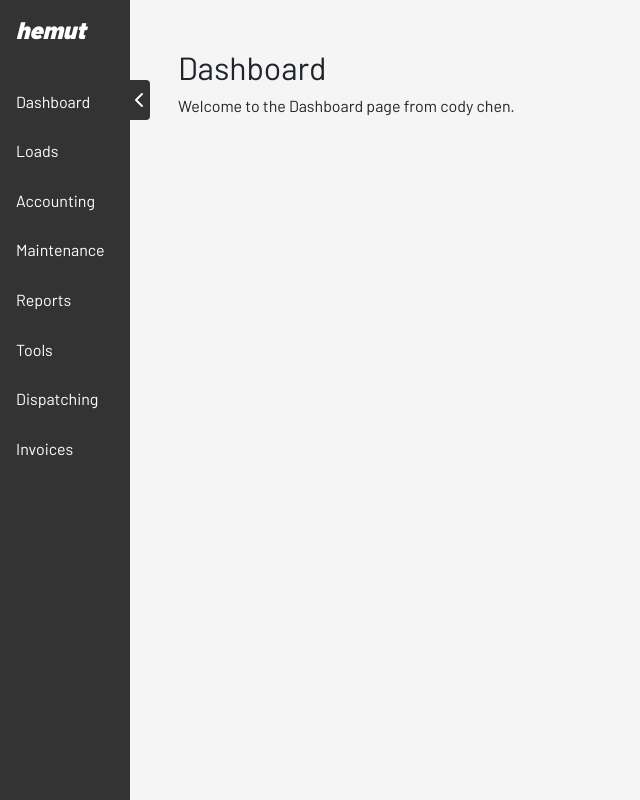
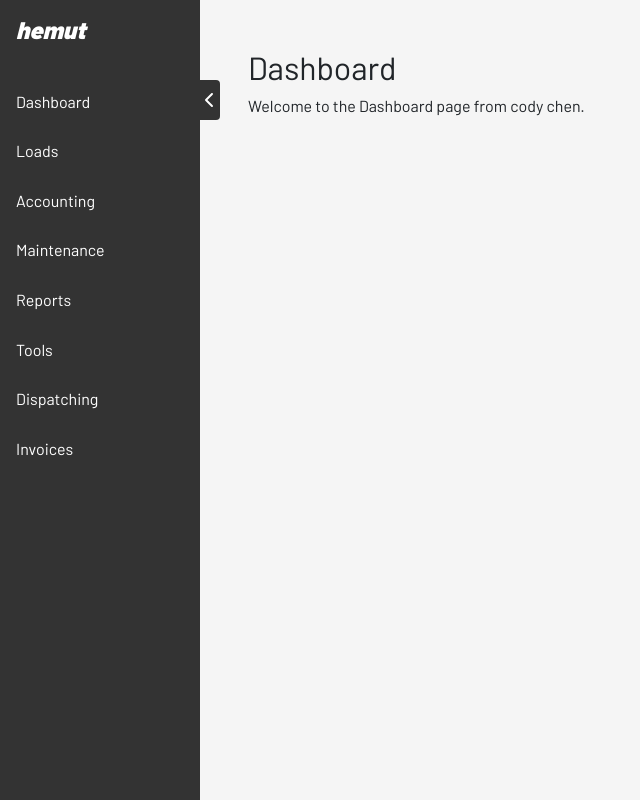
Before and after one commit to Hemut2025/fms-frontend, a React (Create React App) app in the folder frontend/: page / in a window 1280 px wide. Shown: the whole page, without its empty margins (0-640 px from the left). Built offline with nearby package versions, Linux system fonts and the light colour scheme.

Commit message:
stylistic changes storage commit before second iteration of nav bar

```diff
--- a/frontend/src/App.css
+++ b/frontend/src/App.css
@@ -3,7 +3,7 @@
   }
 
 .main-content {
-margin-left: 130px;
+margin-left: 200px;
 padding: 3rem;
 width: 97%;
 min-height: 100vh;
--- a/frontend/src/App.tsx
+++ b/frontend/src/App.tsx
@@ -10,7 +10,7 @@ import Dispatching from "./components/Pages/Dispatching";
 import Invoices from "./components/Pages/Invoices";
 import "./App.css";
 
-function App() {
+const App = () => {
   return (
     <Router>
       <div className="app">
@@ -31,6 +31,6 @@ function App() {
       </div>
     </Router>
   );
-}
+};
 
 export default App;
--- a/frontend/src/components/Navigation/Navigation.css
+++ b/frontend/src/components/Navigation/Navigation.css
@@ -1,23 +1,16 @@
 @import url('https://fonts.googleapis.com/css2?family=Barlow:wght@400;900&display=swap');
 
 .navigation {
-  width: 130px;
+  width: 200px;
   height: 100vh;
   background-color: #333;
   transition: all 0.3s ease;
   position: fixed;
-  left: 0;
-  top: 0;
   z-index: 1000;
+  font-family: 'Barlow', sans-serif;
+
 }
 
-.navigation.collapsed {
-  width: 0;
-}
-.navigation.collapsed .nav-item,
-.navigation.collapsed .nav-title {
-  visibility: hidden;
-}
 .nav-header {
   padding: 1rem;
   display: flex;
@@ -49,7 +42,6 @@
   align-items: center;
   justify-content: center;
   z-index: 1004;
-  transition: left 0.3 ease;
 }
 
 nav {
@@ -62,9 +54,7 @@ nav {
   padding: 0.8rem 1rem;
   color: white;
   text-decoration: none;
-  font-family: 'Barlow', sans-serif;
   font-weight: 400;
-  transition: all 0.3s ease;
   position: relative;
   width: 100%;
   overflow: hidden;
@@ -78,13 +68,22 @@ nav {
   width: 100%;
   height: 100%;
   background-color: #ffd700;
+  border-radius: 0 15px 15px 0;
   transition: left 0.3s ease;
   z-index: -1;
 }
 
+.navigation.collapsed {
+  width: 0;
+}
+.navigation.collapsed .nav-item,
+.navigation.collapsed .nav-title {
+  visibility: hidden;
+}
+
 .navigation.collapsed .nav-item.selected {
   transform: translateX(-5vw);
-  transition: transform 1s ease;
+  transition: transform .3s ease;
 }
 .nav-item:hover {
   color: black;
@@ -98,6 +97,8 @@ nav {
   background-color: #444;
   color: white;
   transition: all 0.3s ease;
+  border-radius: 0 15px 15px 0;
+
 }
 
 
--- a/frontend/src/components/Navigation/Navigation.tsx
+++ b/frontend/src/components/Navigation/Navigation.tsx
@@ -1,5 +1,5 @@
 import React, { useState } from "react";
-import { NavLink } from "react-router-dom";
+import { NavLink, useLocation } from "react-router-dom";
 import { FontAwesomeIcon } from "@fortawesome/react-fontawesome";
 import {
   faChevronLeft,
@@ -9,15 +9,12 @@ import "./Navigation.css";
 
 const Navigation = () => {
   const [isCollapsed, setIsCollapsed] = useState(false);
-  const [selectedTab, setSelectedTab] = useState("");
+  const location = useLocation();
+  const currentPath = location.pathname.substring(1).toLowerCase();
 
   const toggleNav = () => {
     setIsCollapsed(!isCollapsed);
     document.querySelector(".main-content")?.classList.toggle("expanded");
-  };
-
-  const handleTabClick = (tab: string) => {
-    setSelectedTab(tab);
   };
 
   return (
@@ -35,64 +32,56 @@ const Navigation = () => {
         <NavLink
           to="/dashboard"
           className={`nav-item ${
-            selectedTab === "dashboard" ? "selected" : ""
+            currentPath === "dashboard" ? "selected" : ""
           }`}
-          onClick={() => handleTabClick("dashboard")}
         >
           Dashboard
         </NavLink>
         <NavLink
           to="/loads"
-          className={`nav-item ${selectedTab === "loads" ? "selected" : ""}`}
-          onClick={() => handleTabClick("loads")}
+          className={`nav-item ${currentPath === "loads" ? "selected" : ""}`}
         >
           Loads
         </NavLink>
         <NavLink
           to="/accounting"
           className={`nav-item ${
-            selectedTab === "accounting" ? "selected" : ""
+            currentPath === "accounting" ? "selected" : ""
           }`}
-          onClick={() => handleTabClick("accounting")}
         >
           Accounting
         </NavLink>
         <NavLink
           to="/maintenance"
           className={`nav-item ${
-            selectedTab === "maintenance" ? "selected" : ""
+            currentPath === "maintenance" ? "selected" : ""
           }`}
-          onClick={() => handleTabClick("maintenance")}
         >
           Maintenance
         </NavLink>
         <NavLink
           to="/reports"
-          className={`nav-item ${selectedTab === "reports" ? "selected" : ""}`}
-          onClick={() => handleTabClick("reports")}
+          className={`nav-item ${currentPath === "reports" ? "selected" : ""}`}
         >
           Reports
         </NavLink>
         <NavLink
           to="/tools"
-          className={`nav-item ${selectedTab === "tools" ? "selected" : ""}`}
-          onClick={() => handleTabClick("tools")}
+          className={`nav-item ${currentPath === "tools" ? "selected" : ""}`}
         >
           Tools
         </NavLink>
         <NavLink
           to="/dispatching"
           className={`nav-item ${
-            selectedTab === "dispatching" ? "selected" : ""
+            currentPath === "dispatching" ? "selected" : ""
           }`}
-          onClick={() => handleTabClick("dispatching")}
         >
           Dispatching
         </NavLink>
         <NavLink
           to="/invoices"
-          className={`nav-item ${selectedTab === "invoices" ? "selected" : ""}`}
-          onClick={() => handleTabClick("invoices")}
+          className={`nav-item ${currentPath === "invoices" ? "selected" : ""}`}
         >
           Invoices
         </NavLink>
```
